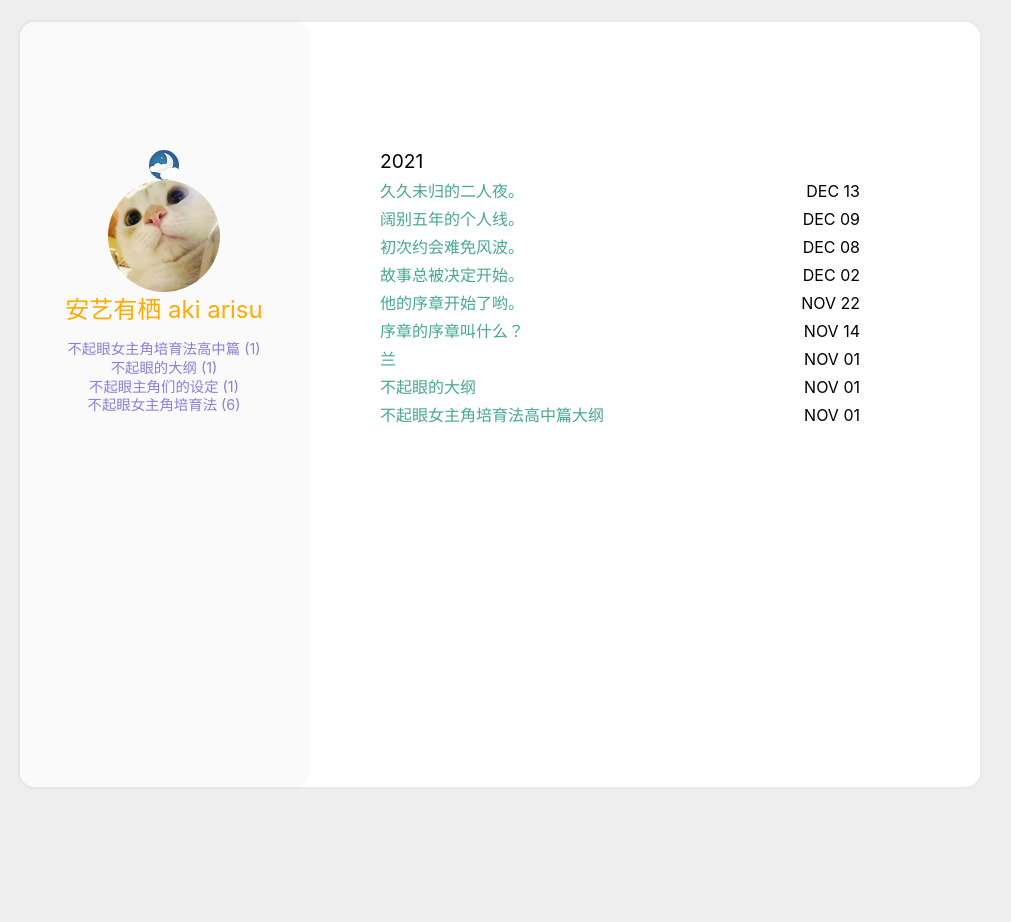
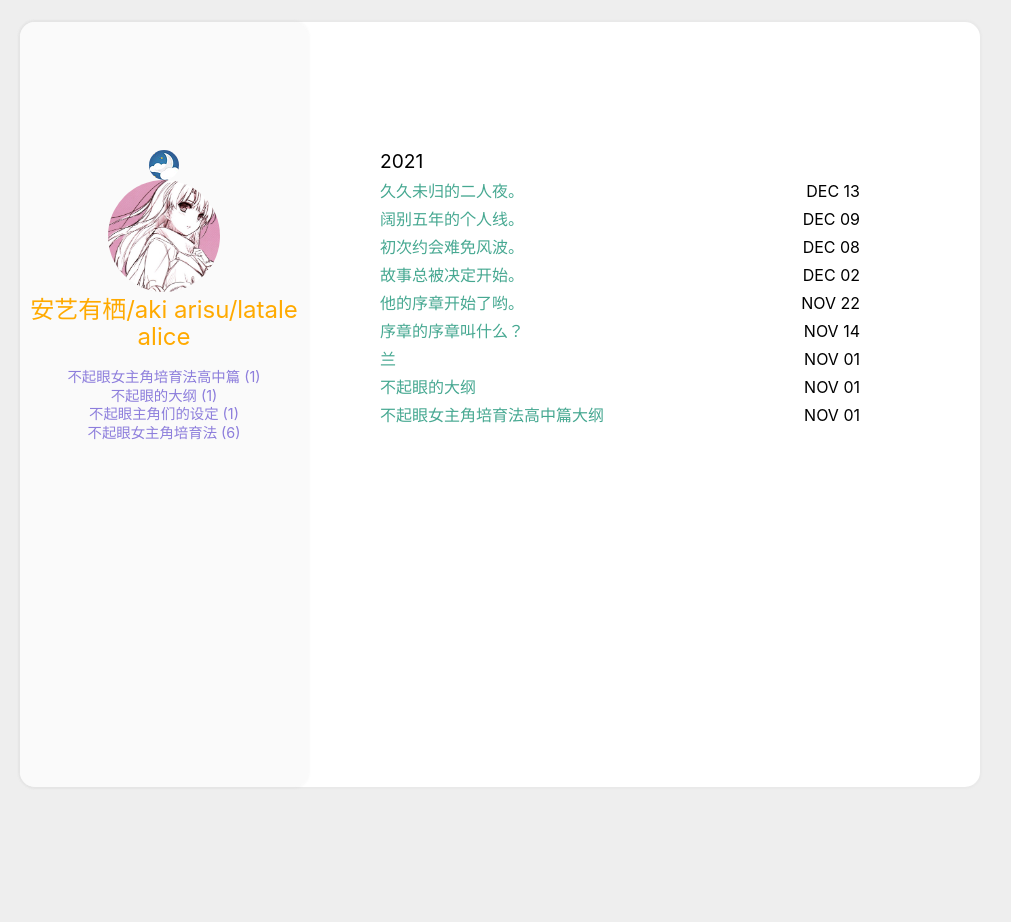
Before and after one commit to latalealice/latalealice.github.io, a Jekyll site: the page built from index.html, in a window 1280 px wide. Shown: the whole page, without its empty margins (140-1151 px from the left). Built offline with Jekyll 4.4.1, drawn with Linux system fonts in a browser that asks for light colours.

Commit message:
Update _config.yml

```diff
--- a/_config.yml
+++ b/_config.yml
@@ -31,8 +31,8 @@ comments:
   distractionFreeMode: true
 
 user:
-  name: 安艺有栖 aki arisu
-  pic: /assets/img/cat.jpg
+  name: 安艺有栖/aki arisu/latale alice
+  pic: /assets/img/katou_megumi0.jpg
   picAlt: "catbook"
   job:
   aboutme: #true # comment this out if you don't need the 'about' page.
```
